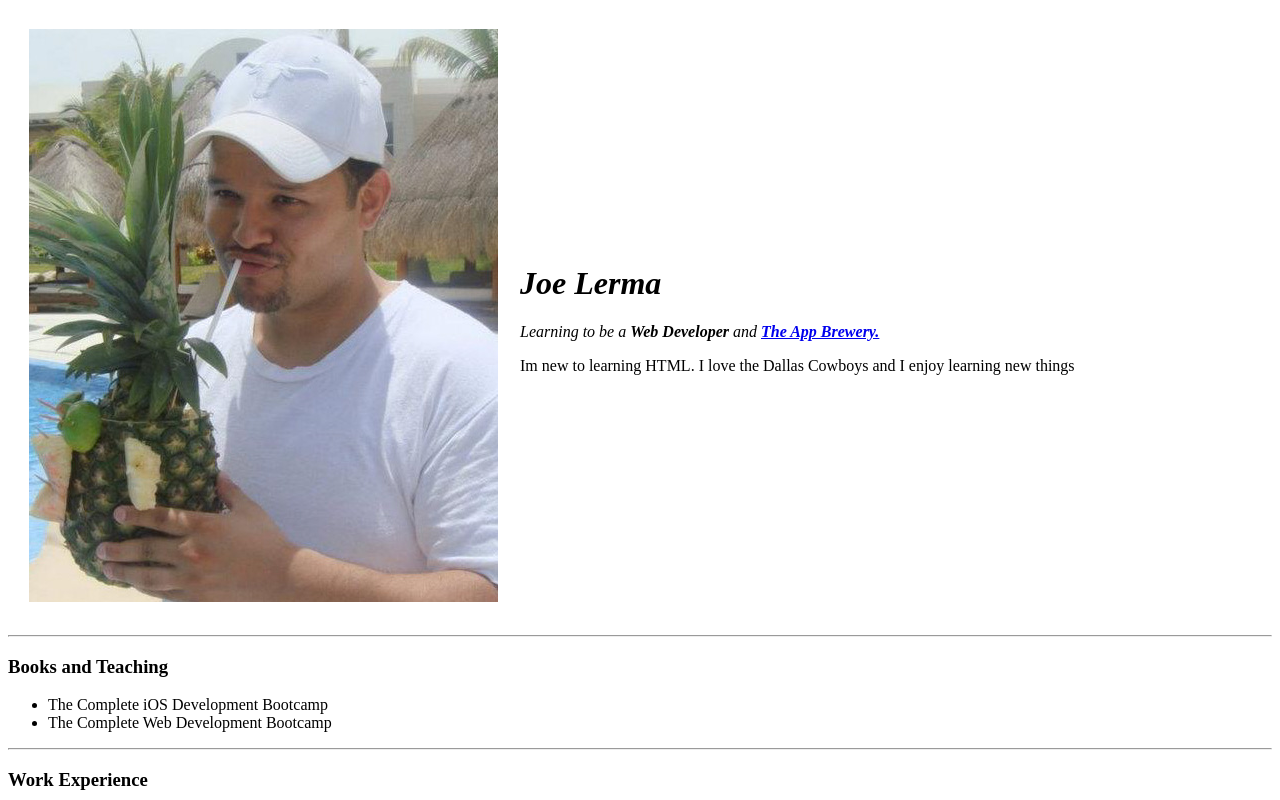
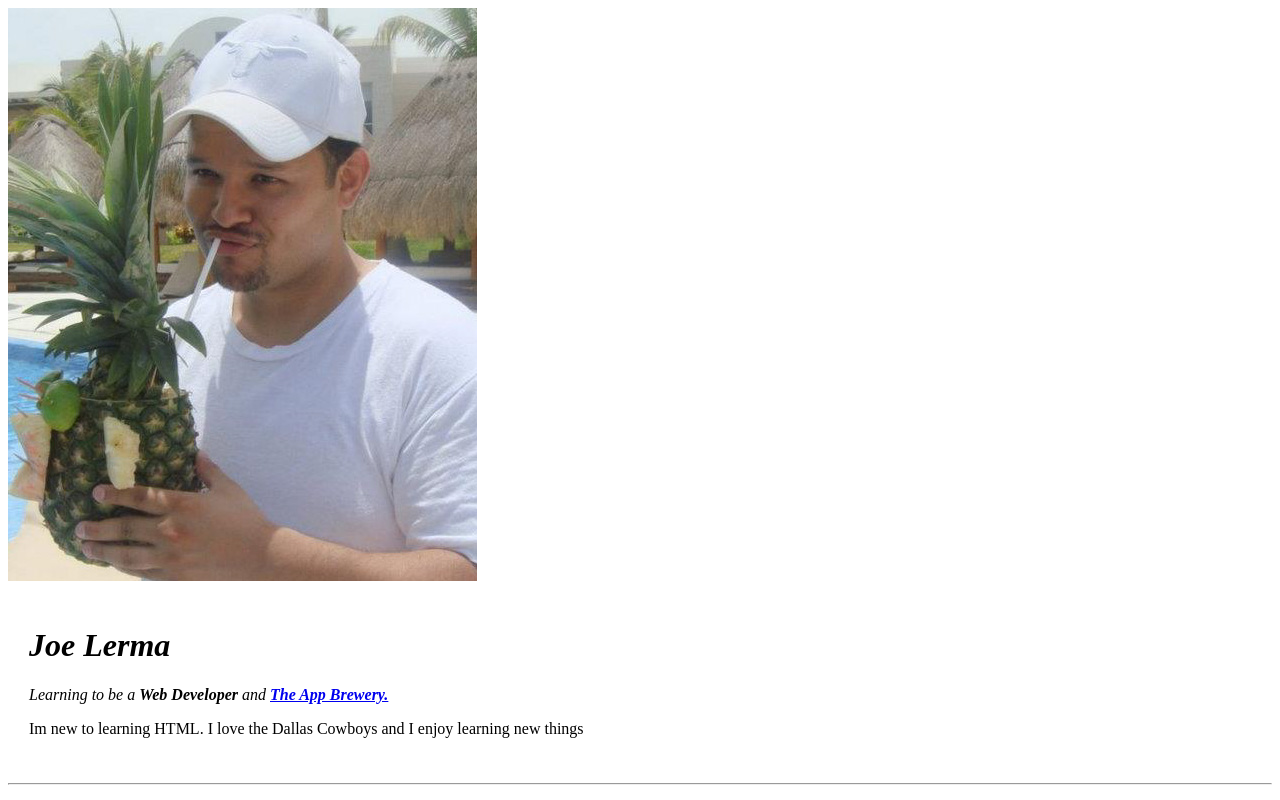
Before and after one commit to lgoliath42/cv, a plain HTML site: page index.html in a window 1280 px wide. Shown: the top 800 px of the page. Drawn offline with Linux system fonts and the light colour scheme.

Commit message:
Update index.html

```diff
--- a/index.html
+++ b/index.html
@@ -7,10 +7,11 @@
 </head>
 
 <body>
+  <img src="cv/Images/Joe Pic.jpg" alt="Joe Profile picture">
   <table cellspacing="20">
 
     <tr>
-      <td><img src="cv/Images/Joe Pic.jpg" alt="Joe Profile picture"></td>
+
       <td>
         <h1><em>Joe Lerma</em></h1>
         <p><em>Learning to be a <strong>Web Developer </strong >and <strong><a href="https://www.appbrewery.co/">The App Brewery.</a></strong></em> </p>
```
